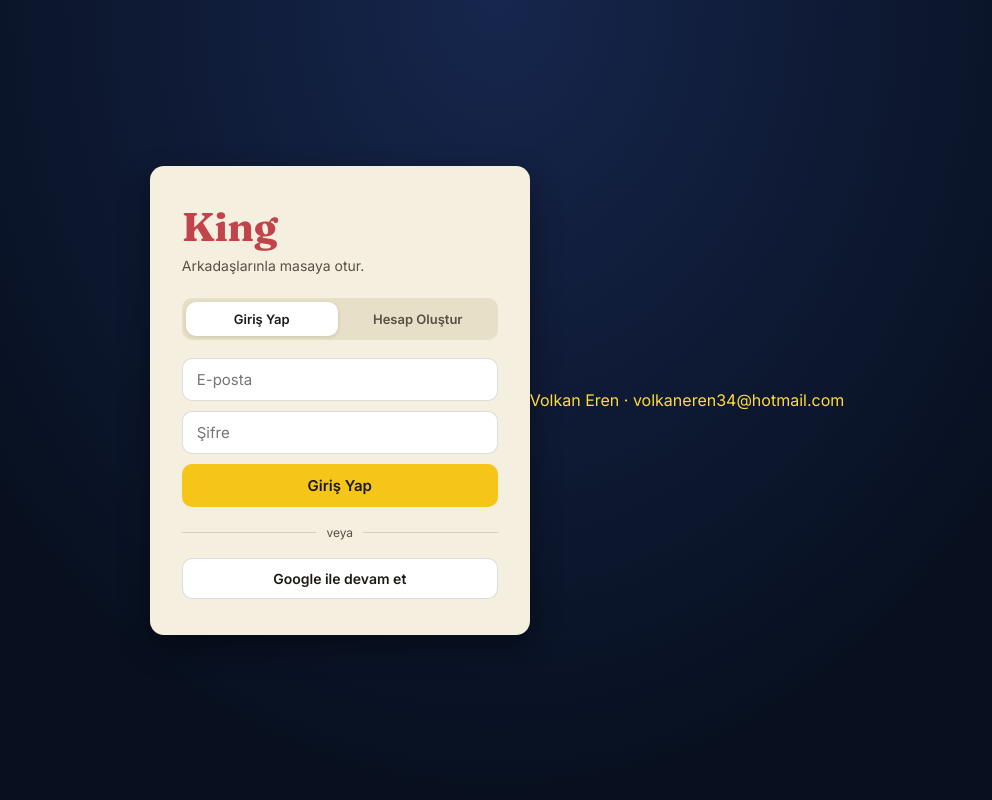
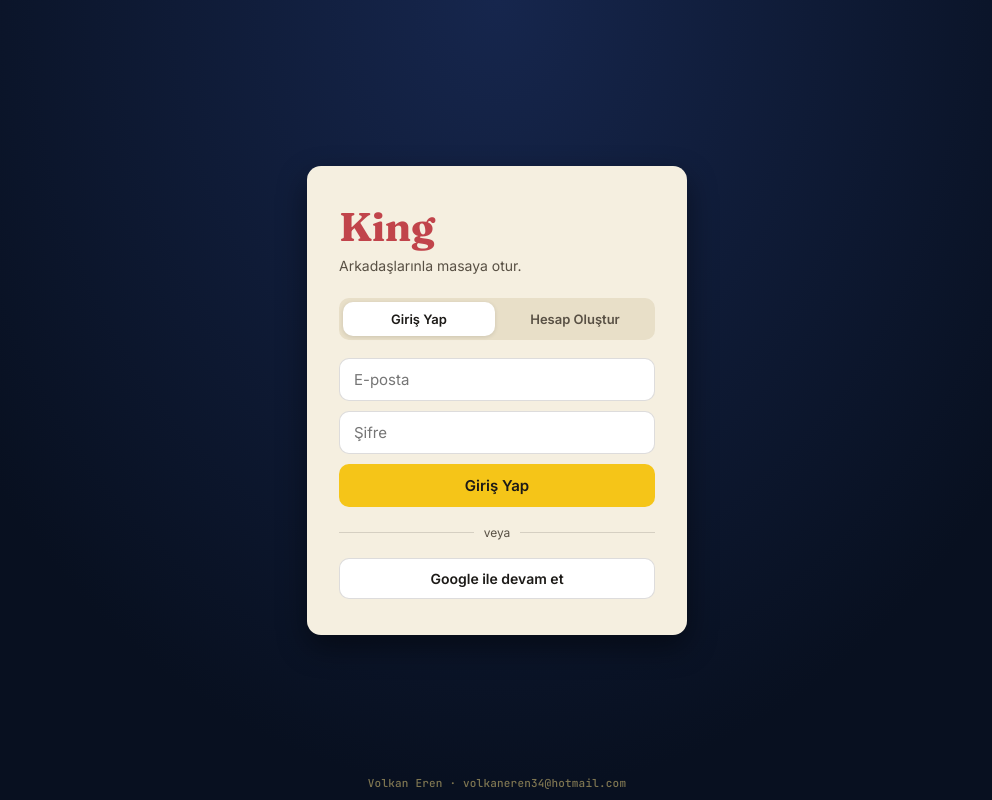
Before and after one commit to myWpilot/GAME, a React (Vite) app: page / in a window 1280 px wide. Shown: the whole page, without its empty margins (143-1135 px from the left). Built offline with nearby package versions, Linux system fonts and the light colour scheme; no server answers.

Commit message:
Update components.css

```diff
--- a/src/components/components.css
+++ b/src/components/components.css
@@ -18,6 +18,19 @@
 .lobby-stats { margin: 6px 0 0; font-size: 13px; font-family: var(--font-mono); }
 .lobby-stats-win { color: #2D5F3E; font-weight: 600; }
 .lobby-stats-loss { color: var(--maroon); font-weight: 600; }
+
+.site-footer {
+  position: fixed;
+  bottom: 10px;
+  left: 50%;
+  transform: translateX(-50%);
+  font-size: 11px;
+  color: var(--text-gold-dim);
+  opacity: 0.55;
+  font-family: var(--font-mono);
+  letter-spacing: 0.2px;
+  pointer-events: none;
+}
 
 .auth-tabs { display: flex; gap: 4px; background: var(--parchment-dim); border-radius: 10px; padding: 4px; margin-bottom: 18px; }
 .auth-tabs button { flex: 1; background: transparent; color: var(--ink-soft); padding: 9px; font-size: 13px; }
```
